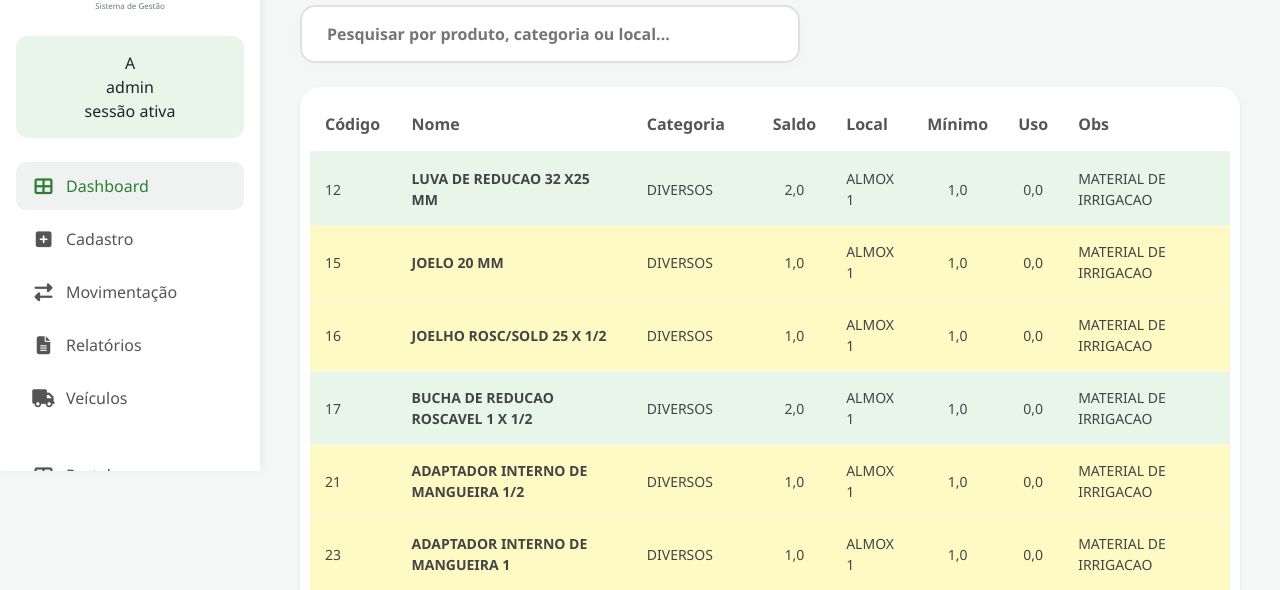
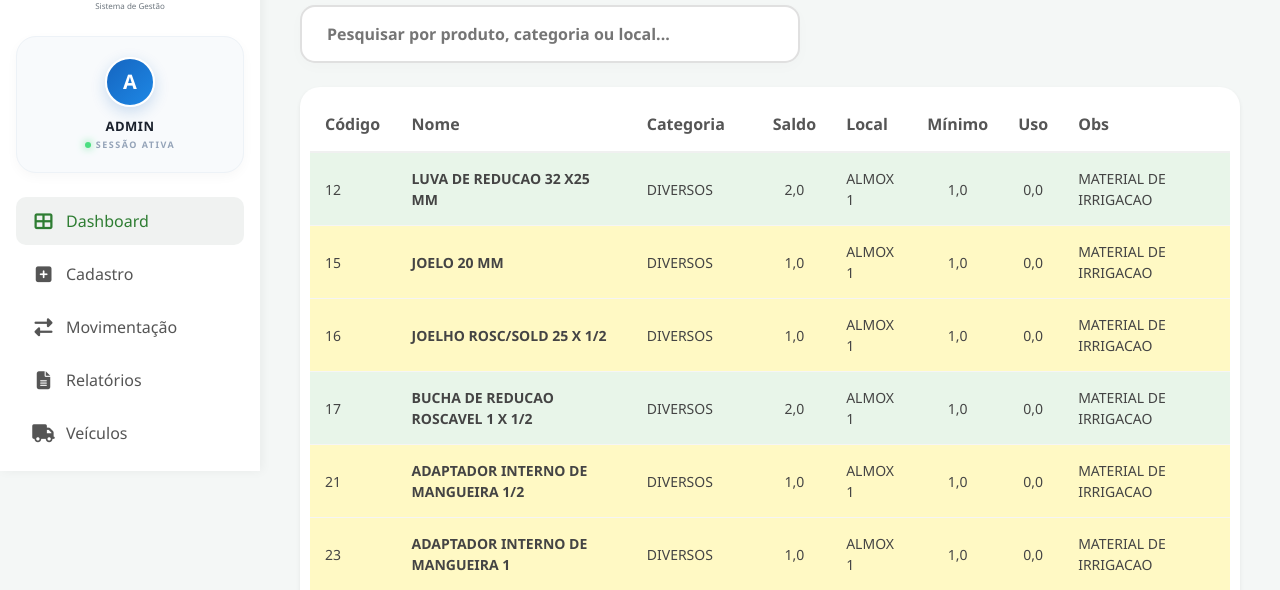
Before and after one commit to ycamillo2-art/almox360, a Django app: page / in a window 1280 px wide. Shown: the part 329-919 px from the top of the page. Run offline with Django 5.2, Linux system fonts and the light colour scheme; a user stored in the database is signed in; data comes from the database, SQL or seed files in the repository; some libraries are stand-ins or nearby versions.

Commit message:
style: upgrade user pill to premium design with circular avatar

```diff
--- a/almox/templates/almox/base.html
+++ b/almox/templates/almox/base.html
@@ -136,14 +136,60 @@
         .brand-logo-img { height: 60px; }
 
         .user-pill {
-            background: #e8f5e9;
-            border-radius: 12px;
-            padding: 15px;
+            background: #f8fafc;
+            border-radius: 20px;
+            padding: 20px 15px;
+            display: flex;
+            flex-direction: column;
+            align-items: center;
+            margin-bottom: 35px;
+            border: 1px solid #edf2f7;
+            box-shadow: 0 4px 12px rgba(0,0,0,0.03);
+        }
+        .user-avatar-small {
+            width: 50px;
+            height: 50px;
+            background: linear-gradient(135deg, var(--primary-blue), #1e88e5);
+            color: white;
+            border-radius: 50%;
+            display: flex;
+            align-items: center;
+            justify-content: center;
+            font-size: 20px;
+            font-weight: 900;
+            margin-bottom: 12px;
+            box-shadow: 0 5px 15px rgba(21, 101, 192, 0.2);
+            border: 2px solid white;
+        }
+        .user-name-small {
+            font-size: 13px;
+            font-weight: 800;
+            color: #1a202c;
+            text-transform: uppercase;
+            letter-spacing: 0.5px;
             text-align: center;
-            margin-bottom: 30px;
+            line-height: 1.2;
         }
-        .user-name { font-weight: 700; color: #333; display: block; }
-        .user-status { font-size: 12px; color: #2e7d32; }
+        .user-status-dot {
+            font-size: 9px;
+            font-weight: 700;
+            color: #94a3b8;
+            text-transform: uppercase;
+            letter-spacing: 1.5px;
+            margin-top: 4px;
+            display: flex;
+            align-items: center;
+            gap: 5px;
+        }
+        .user-status-dot::before {
+            content: "";
+            width: 6px;
+            height: 6px;
+            background: #4ade80;
+            border-radius: 50%;
+            display: inline-block;
+            box-shadow: 0 0 8px #4ade80;
+        }
 
         .nav-menu { list-style: none; padding: 0; margin: 0; }
         .nav-item-custom { margin-bottom: 5px; }
```
